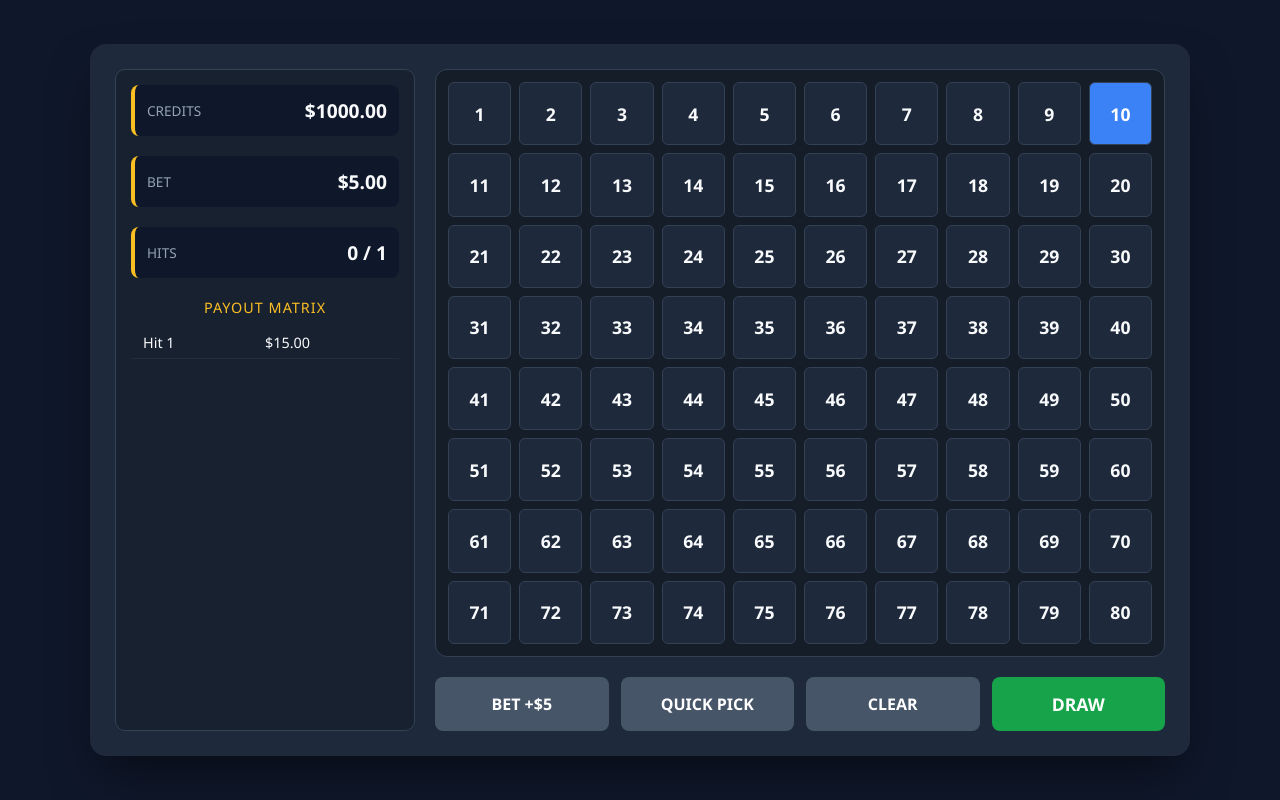
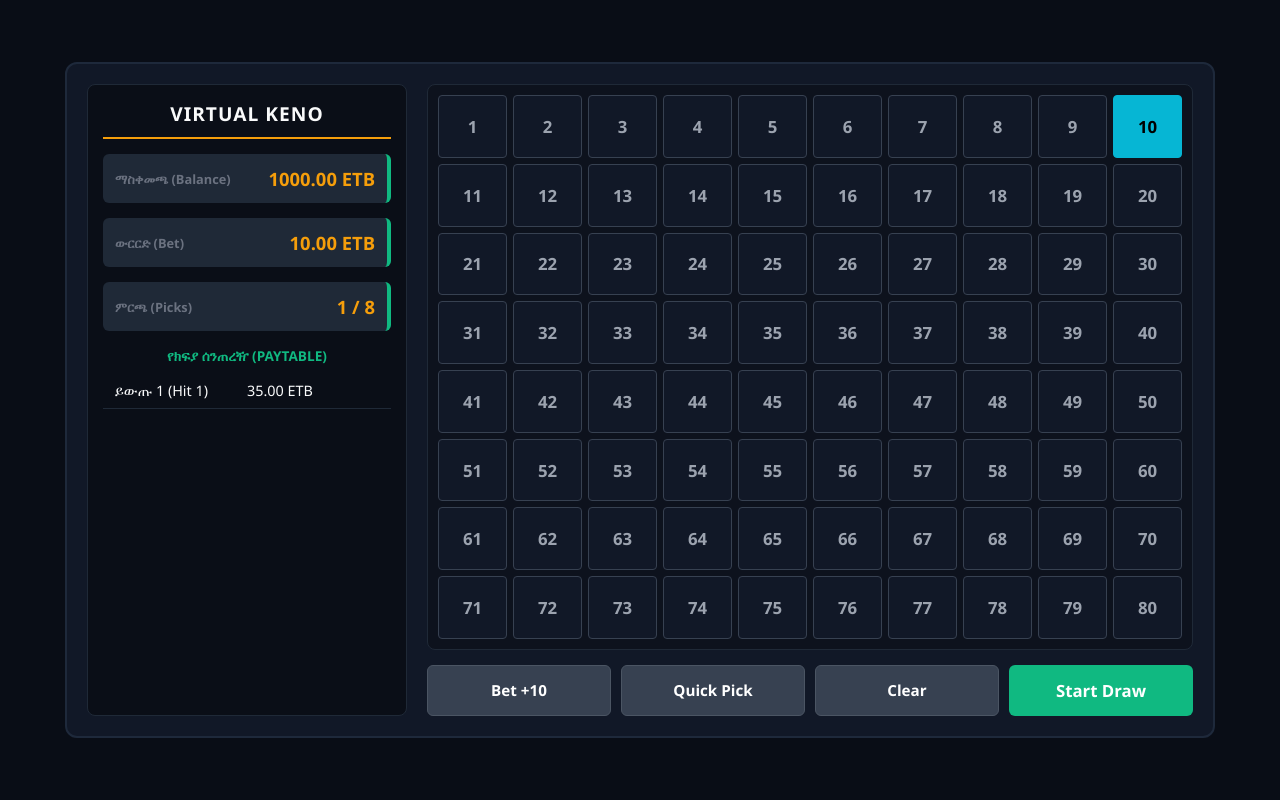
Before and after one commit to SpyBoy278/GKeno, a website: page index.html in a window 1280 px wide. Both pictures are taken after a click on the element "10". Drawn offline with Linux system fonts and the light colour scheme.

Commit message:
Update index.html

```diff
--- a/index.html
+++ b/index.html
@@ -1,27 +1,27 @@
 <!DOCTYPE html>
-<html lang="en">
+<html lang="am">
 <head>
     <meta charset="UTF-8">
     <meta name="viewport" content="width=device-width, initial-scale=1.0">
-    <title>Casino Keno - Atlas-V Replica</title>
+    <title>Ethio Lottery Virtual Keno Replica</title>
     <style>
         :root {
-            --bg-main: #0f172a;
-            --bg-panel: #1e293b;
-            --grid-border: #334155;
-            --text-light: #f8fafc;
-            --text-muted: #94a3b8;
-            --accent-gold: #fbbf24;
-            --selected-blue: #3b82f6;
-            --hit-green: #22c55e;
-            --miss-red: #ef4444;
+            --bg-main: #090d16;
+            --bg-panel: #111827;
+            --grid-border: #1f2937;
+            --text-light: #f9fafb;
+            --text-muted: #6b7280;
+            --ethio-green: #10b981;
+            --ethio-yellow: #f59e0b;
+            --ethio-red: #ef4444;
+            --selected-glow: #06b6d4;
         }
 
         * {
             box-sizing: border-box;
             margin: 0;
             padding: 0;
-            font-family: 'Segoe UI', Tahoma, Geneva, Verdana, sans-serif;
+            font-family: 'Segoe UI', Arial, sans-serif;
             user-select: none;
         }
 
@@ -32,375 +32,387 @@
             justify-content: center;
             align-items: center;
             min-height: 100vh;
-            padding: 20px;
+            padding: 15px;
         }
 
         .game-container {
             display: grid;
-            grid-template-columns: 300px 1fr;
+            grid-template-columns: 320px 1fr;
             gap: 20px;
             width: 100%;
-            max-width: 1100px;
+            max-width: 1150px;
             background: var(--bg-panel);
-            padding: 25px;
-            border-radius: 16px;
-            box-shadow: 0 25px 50px -12px rgba(0, 0, 0, 0.5);
+            padding: 20px;
+            border-radius: 12px;
+            border: 2px solid #1e293b;
         }
 
-        /* Left Side: Paytable & Stats */
+        /* Sidebar / Info Layout */
         .sidebar {
             display: flex;
             flex-direction: column;
-            gap: 20px;
-            background: rgba(0,0,0,0.2);
+            gap: 15px;
+            background: rgba(0, 0, 0, 0.4);
             padding: 15px;
-            border-radius: 10px;
+            border-radius: 8px;
             border: 1px solid var(--grid-border);
         }
 
-        .hud-item {
+        .brand-header {
+            text-align: center;
+            padding-bottom: 10px;
+            border-bottom: 2px solid var(--ethio-yellow);
+            font-weight: bold;
+            font-size: 1.2rem;
+            letter-spacing: 1px;
+            color: var(--text-light);
+        }
+
+        .hud-card {
+            background: #1f2937;
+            padding: 12px;
+            border-radius: 6px;
             display: flex;
             justify-content: space-between;
             align-items: center;
-            background: var(--bg-main);
-            padding: 12px;
-            border-radius: 8px;
-            border-left: 4px solid var(--accent-gold);
+            border-right: 4px solid var(--ethio-green);
         }
 
-        .hud-label { color: var(--text-muted); font-size: 0.85rem; text-transform: uppercase; }
-        .hud-value { font-weight: bold; font-size: 1.2rem; color: var(--text-light); }
+        .hud-label { color: var(--text-muted); font-size: 0.8rem; font-weight: bold; }
+        .hud-value { font-size: 1.15rem; font-weight: bold; color: var(--ethio-yellow); }
 
-        .paytable-box {
+        .paytable-wrapper {
             flex-grow: 1;
         }
 
-        .paytable-title {
-            font-size: 0.9rem;
+        .matrix-header {
+            font-size: 0.85rem;
+            color: var(--ethio-green);
             text-transform: uppercase;
-            color: var(--accent-gold);
-            margin-bottom: 10px;
+            margin-bottom: 8px;
+            font-weight: bold;
             text-align: center;
-            letter-spacing: 1px;
         }
 
-        .paytable-row {
+        .payout-row {
             display: grid;
             grid-template-columns: 1fr 1fr;
-            padding: 6px 12px;
-            border-bottom: 1px solid rgba(255,255,255,0.05);
+            padding: 8px 12px;
+            border-bottom: 1px solid #1f2937;
             font-size: 0.9rem;
         }
-        .paytable-row.highlight {
-            background: rgba(59, 130, 246, 0.2);
-            color: var(--accent-gold);
+
+        .payout-row.active-win {
+            background: rgba(16, 185, 129, 0.25);
+            border: 1px solid var(--ethio-green);
+            color: #fff;
             font-weight: bold;
         }
 
-        /* Right Side: Grid and Dashboard Controls */
-        .main-content {
+        /* Main Grid Area */
+        .board-layout {
             display: flex;
             flex-direction: column;
-            gap: 20px;
+            gap: 15px;
         }
 
-        .keno-grid {
+        .keno-grid-80 {
             display: grid;
             grid-template-columns: repeat(10, 1fr);
-            gap: 8px;
-            background: rgba(0,0,0,0.3);
-            padding: 12px;
-            border-radius: 12px;
+            gap: 6px;
+            background: rgba(0, 0, 0, 0.25);
+            padding: 10px;
+            border-radius: 8px;
             border: 1px solid var(--grid-border);
         }
 
-        .cell {
-            aspect-ratio: 1;
-            background: var(--bg-panel);
-            border: 1px solid var(--grid-border);
-            border-radius: 6px;
+        .number-node {
+            aspect-ratio: 1.1;
+            background: #111827;
+            border: 1px solid #374151;
+            border-radius: 4px;
             display: flex;
             justify-content: center;
             align-items: center;
             font-weight: bold;
-            font-size: 1.1rem;
+            font-size: 1.05rem;
             cursor: pointer;
-            transition: all 0.15s ease;
+            transition: all 0.1s ease;
+            color: #9ca3af;
         }
 
-        .cell:hover {
-            transform: scale(1.05);
-            border-color: var(--accent-gold);
+        .number-node:hover {
+            border-color: var(--ethio-yellow);
+            color: #fff;
         }
 
-        /* Cell States matching Atlas-V Visuals */
-        .cell.selected { background-color: var(--selected-blue); color: white; }
-        .cell.drawn { background-color: var(--miss-red); color: white; }
-        .cell.hit {
-            background-color: var(--hit-green);
-            color: white;
-            box-shadow: 0 0 12px var(--hit-green);
-            animation: pulse 0.5s ease;
+        /* State Mapping matching Virtual Layouts */
+        .number-node.selected {
+            background: var(--selected-glow);
+            border-color: #06b6d4;
+            color: #000;
         }
 
-        @keyframes pulse {
+        .number-node.drawn-miss {
+            background: var(--ethio-red);
+            border-color: #f87171;
+            color: #fff;
+        }
+
+        .number-node.drawn-hit {
+            background: var(--ethio-green);
+            border-color: #34d399;
+            color: #fff;
+            box-shadow: 0 0 10px rgba(16, 185, 129, 0.6);
+            animation: hitBounce 0.4s ease;
+        }
+
+        @keyframes hitBounce {
             0% { transform: scale(1); }
-            50% { transform: scale(1.15); }
+            50% { transform: scale(1.12); }
             100% { transform: scale(1); }
         }
 
-        /* Controls Dashboard */
-        .controls {
+        /* Interactive Control Dashboard */
+        .dashboard-controls {
             display: grid;
             grid-template-columns: repeat(4, 1fr);
-            gap: 12px;
+            gap: 10px;
         }
 
-        button {
-            padding: 15px;
+        .ctrl-btn {
+            padding: 14px;
             border: none;
-            border-radius: 8px;
+            border-radius: 6px;
             font-weight: bold;
-            font-size: 1rem;
+            font-size: 0.95rem;
             cursor: pointer;
-            text-transform: uppercase;
-            transition: background 0.2s;
-            color: white;
+            color: #fff;
+            transition: background 0.15s;
         }
 
-        .btn-secondary { background: #475569; }
-        .btn-secondary:hover { background: #64748b; }
-        .btn-action { background: #d97706; }
-        .btn-action:hover { background: #f59e0b; }
-        .btn-play { background: #16a34a; font-size: 1.1rem; }
-        .btn-play:hover { background: #22c55e; }
-        button:disabled { opacity: 0.4; cursor: not-allowed; transform: none !important; }
+        .btn-config { background: #374151; border: 1px solid #4b5563; }
+        .btn-config:hover { background: #4b5563; }
+        .btn-start { background: var(--ethio-green); font-size: 1.05rem; }
+        .btn-start:hover { background: #059669; }
+
+        button:disabled {
+            opacity: 0.3;
+            cursor: not-allowed;
+        }
     </style>
 </head>
 <body>
 
 <div class="game-container">
+    <!-- Left Interface Column -->
     <div class="sidebar">
-        <div class="hud-item">
-            <span class="hud-label">Credits</span>
-            <span class="hud-value" id="balance-display">$1,000.00</span>
+        <div class="brand-header">VIRTUAL KENO</div>
+
+        <div class="hud-card">
+            <span class="hud-label">ማስቀመጫ (Balance)</span>
+            <span class="hud-value" id="wallet-view">1,000.00 ETB</span>
         </div>
-        <div class="hud-item">
-            <span class="hud-label">Bet</span>
-            <span class="hud-value" id="bet-display">$5.00</span>
+        <div class="hud-card">
+            <span class="hud-label">ውርርድ (Bet)</span>
+            <span class="hud-value" id="wager-view">10.00 ETB</span>
         </div>
-        <div class="hud-item">
-            <span class="hud-label">Hits</span>
-            <span class="hud-value" id="hits-display">0 / 0</span>
+        <div class="hud-card">
+            <span class="hud-label">ምርጫ (Picks)</span>
+            <span class="hud-value" id="count-view">0 / 8</span>
         </div>
 
-        <div class="paytable-box">
-            <div class="paytable-title">Payout Matrix</div>
-            <div id="paytable-rows">
-                </div>
+        <div class="paytable-wrapper">
+            <div class="matrix-header">የክፍያ ሰንጠረዥ (Paytable)</div>
+            <div id="matrix-rows"></div>
         </div>
     </div>
 
-    <div class="main-content">
-        <div class="keno-grid" id="grid"></div>
+    <!-- Right Interface Column -->
+    <div class="board-layout">
+        <div class="keno-grid-80" id="board-grid"></div>
 
-        <div class="controls">
-            <button class="btn-secondary" id="btn-bet">Bet +$5</button>
-            <button class="btn-secondary" id="btn-quick">Quick Pick</button>
-            <button class="btn-secondary" id="btn-clear">Clear</button>
-            <button class="btn-play" id="btn-play">Draw</button>
+        <div class="dashboard-controls">
+            <button class="ctrl-btn btn-config" id="act-wager">Bet +10</button>
+            <button class="ctrl-btn btn-config" id="act-auto">Quick Pick</button>
+            <button class="ctrl-btn btn-config" id="act-reset">Clear</button>
+            <button class="ctrl-btn btn-start" id="act-play">Start Draw</button>
         </div>
     </div>
 </div>
 
 <script>
-    // Hypergeometric Authentic Casino Paytable Rules
-    // Format: [spotsSelected]: { [hits]: multiplier }
-    const PAYTABLE_MAP = {
-        1: { 1: 3 },
-        2: { 1: 1, 2: 9 },
-        3: { 2: 2, 3: 16 },
-        4: { 2: 1, 3: 6, 4: 80 },
-        5: { 2: 1, 3: 3, 4: 12, 5: 400 },
-        6: { 3: 3, 4: 7, 5: 60, 6: 1600 },
-        7: { 3: 1, 4: 5, 5: 21, 6: 250, 7: 5000 },
-        8: { 4: 3, 5: 12, 6: 100, 7: 1500, 8: 15000 },
-        9: { 4: 2, 5: 9, 6: 54, 7: 400, 8: 4000, 9: 25000 },
-        10: { 0: 2, 5: 5, 6: 24, 7: 140, 8: 1200, 9: 10000, 10: 100000 }
+    // Exact Virtual 1-8 spot payoff configuration map
+    const ETHIO_ODDS = {
+        1: { 1: 3.5 },
+        2: { 1: 1, 2: 8.5 },
+        3: { 2: 2.5, 3: 16 },
+        4: { 2: 1, 3: 5, 4: 55 },
+        5: { 2: 1, 3: 2.5, 4: 10, 5: 250 },
+        6: { 3: 2, 4: 6, 5: 50, 6: 1000 },
+        7: { 3: 1, 4: 3, 5: 15, 6: 120, 7: 4000 },
+        8: { 4: 2, 5: 10, 6: 60, 7: 600, 8: 10000 }
     };
 
-    let state = {
-        balance: 1000,
-        bet: 5,
+    let runtime = {
+        wallet: 1000,
+        wager: 10,
         selected: [],
         drawn: [],
-        isDrawing: false
+        activeDraw: false
     };
 
-    const gridEl = document.getElementById('grid');
-    const paytableRowsEl = document.getElementById('paytable-rows');
+    const targetGrid = document.getElementById('board-grid');
+    const targetMatrix = document.getElementById('matrix-rows');
 
-    // Initialize the 80 Ball Grid Element
-    function initGrid() {
-        gridEl.innerHTML = '';
-        for (let i = 1; i <= 80; i++) {
-            const cell = document.createElement('div');
-            cell.classList.add('cell');
-            cell.textContent = i;
-            cell.addEventListener('click', () => handleCellClick(i));
-            gridEl.appendChild(cell);
+    function buildBoard() {
+        targetGrid.innerHTML = '';
+        for (let idx = 1; idx <= 80; idx++) {
+            const node = document.createElement('div');
+            node.className = 'number-node';
+            node.textContent = idx;
+            node.addEventListener('click', () => onNodeInteraction(idx));
+            targetGrid.appendChild(node);
         }
     }
 
-    function handleCellClick(num) {
-        if (state.isDrawing) return;
+    function onNodeInteraction(numberValue) {
+        if (runtime.activeDraw) return;
+        if (runtime.drawn.length > 0) runtime.drawn = [];
 
-        // Reset boards on selection if a previous round completed
-        if (state.drawn.length > 0) { resetRoundVisuals(); }
-
-        const idx = state.selected.indexOf(num);
-        if (idx > -1) {
-            state.selected.splice(idx, 1);
+        const positionIndex = runtime.selected.indexOf(numberValue);
+        if (positionIndex > -1) {
+            runtime.selected.splice(positionIndex, 1);
         } else {
-            if (state.selected.length >= 10) return; // Standard casino spot cap
-            state.selected.push(num);
+            if (runtime.selected.length >= 8) return; // Strict Ethio Lottery 8 spot ceiling
+            runtime.selected.push(numberValue);
         }
-        updateUI();
+        refreshInterface();
     }
 
-    function updateUI() {
-        // Sync Grid Cell States
-        const cells = gridEl.children;
-        for (let i = 1; i <= 80; i++) {
-            const cell = cells[i - 1];
-            cell.className = 'cell'; // clear states
+    function refreshInterface() {
+        const structuralNodes = targetGrid.children;
+        for (let currentNum = 1; currentNum <= 80; currentNum++) {
+            const loopNode = structuralNodes[currentNum - 1];
+            loopNode.className = 'number-node';
 
-            const isSel = state.selected.includes(i);
-            const isDrwn = state.drawn.includes(i);
+            const activeSelection = runtime.selected.includes(currentNum);
+            const activeDrawPool = runtime.drawn.includes(currentNum);
 
-            if (isSel && isDrwn) cell.classList.add('hit');
-            else if (isSel) cell.classList.add('selected');
-            else if (isDrwn) cell.classList.add('drawn');
+            if (activeSelection && activeDrawPool) loopNode.classList.add('drawn-hit');
+            else if (activeSelection) loopNode.classList.add('selected');
+            else if (activeDrawPool) loopNode.classList.add('drawn-miss');
         }
 
-        // Sync HUD Strings
-        document.getElementById('balance-display').textContent = `$${state.balance.toFixed(2)}`;
-        document.getElementById('bet-display').textContent = `$${state.bet.toFixed(2)}`;
+        // Value Displays
+        document.getElementById('wallet-view').textContent = `${runtime.wallet.toFixed(2)} ETB`;
+        document.getElementById('wager-view').textContent = `${runtime.wager.toFixed(2)} ETB`;
 
-        const hits = state.selected.filter(n => state.drawn.includes(n)).length;
-        document.getElementById('hits-display').textContent = `${hits} / ${state.selected.length}`;
+        const matchedHits = runtime.selected.filter(val => runtime.drawn.includes(val)).length;
+        document.getElementById('count-view').textContent = `${runtime.selected.length} / 8`;
 
-        // Build Dynamic Sidebar Paytable Layout
-        renderPaytable(hits);
+        renderOddsMatrix(matchedHits);
 
-        // Control Lockouts
-        document.getElementById('btn-play').disabled = state.selected.length === 0 || state.isDrawing;
-        document.getElementById('btn-clear').disabled = state.isDrawing;
-        document.getElementById('btn-quick').disabled = state.isDrawing;
-        document.getElementById('btn-bet').disabled = state.isDrawing;
+        // Control Validation Lockouts
+        document.getElementById('act-play').disabled = runtime.selected.length === 0 || runtime.activeDraw;
+        document.getElementById('act-reset').disabled = runtime.activeDraw;
+        document.getElementById('act-auto').disabled = runtime.activeDraw;
+        document.getElementById('act-wager').disabled = runtime.activeDraw;
     }
 
-    function renderPaytable(currentHitCount) {
-        paytableRowsEl.innerHTML = '';
-        const spots = state.selected.length;
-        if (spots === 0) {
-            paytableRowsEl.innerHTML = '<div style="color:var(--text-muted); text-align:center; padding:20px; font-size:0.85rem;">Select spots on the grid to populate payouts.</div>';
+    function renderOddsMatrix(currentHitCount) {
+        targetMatrix.innerHTML = '';
+        const currentSelectedLength = runtime.selected.length;
+
+        if (currentSelectedLength === 0) {
+            targetMatrix.innerHTML = '<div style="color:var(--text-muted); text-align:center; padding:25px; font-size:0.8rem;">ቁጥሮችን ይምረጡ (Select numbers to view paytable)</div>';
             return;
         }
 
-        const payouts = PAYTABLE_MAP[spots] || {};
-        // Layout all possible successful match scenarios sorted by payout size
-        Object.keys(payouts).forEach(hitKey => {
-            const hitNum = parseInt(hitKey);
-            const mult = payouts[hitNum];
-            const winAmount = state.bet * mult;
+        const tierPrizes = ETHIO_ODDS[currentSelectedLength] || {};
+        Object.keys(tierPrizes).forEach(matchCountKey => {
+            const matchInt = parseInt(matchCountKey);
+            const oddsRatio = tierPrizes[matchInt];
+            const localizedPrizeValue = runtime.wager * oddsRatio;
 
-            const row = document.createElement('div');
-            row.classList.add('paytable-row');
-            if (state.drawn.length > 0 && currentHitCount === hitNum) {
-                row.classList.add('highlight'); // Highlight exact winning tier
+            const entryRow = document.createElement('div');
+            entryRow.className = 'payout-row';
+            if (runtime.drawn.length > 0 && currentHitCount === matchInt) {
+                entryRow.classList.add('active-win');
             }
 
-            row.innerHTML = `<span>Hit ${hitNum}</span><span>$${winAmount.toFixed(2)}</span>`;
-            paytableRowsEl.appendChild(row);
+            entryRow.innerHTML = `<span>ይውጡ ${matchInt} (Hit ${matchInt})</span><span>${localizedPrizeValue.toFixed(2)} ETB</span>`;
+            targetMatrix.appendChild(entryRow);
         });
     }
 
-    function resetRoundVisuals() {
-        state.drawn = [];
-    }
-
-    // Quick Pick Feature
-    document.getElementById('btn-quick').addEventListener('click', () => {
-        resetRoundVisuals();
-        state.selected = [];
-        while(state.selected.length < 10) {
-            let r = Math.floor(Math.random() * 80) + 1;
-            if(!state.selected.includes(r)) state.selected.push(r);
-        }
-        updateUI();
+    // Interactive Button Hooks
+    document.getElementById('act-wager').addEventListener('click', () => {
+        runtime.drawn = [];
+        runtime.wager = runtime.wager >= 50 ? 10 : runtime.wager + 10;
+        refreshInterface();
     });
 
-    // Clear Feature
-    document.getElementById('btn-clear').addEventListener('click', () => {
-        resetRoundVisuals();
-        state.selected = [];
-        updateUI();
+    document.getElementById('act-auto').addEventListener('click', () => {
+        runtime.drawn = [];
+        runtime.selected = [];
+        while (runtime.selected.length < 8) {
+            let generatedVal = Math.floor(Math.random() * 80) + 1;
+            if (!runtime.selected.includes(generatedVal)) runtime.selected.push(generatedVal);
+        }
+        refreshInterface();
     });
 
-    // Bet Adjustment Cycle
-    document.getElementById('btn-bet').addEventListener('click', () => {
-        resetRoundVisuals();
-        state.bet = state.bet >= 25 ? 5 : state.bet + 5;
-        updateUI();
+    document.getElementById('act-reset').addEventListener('click', () => {
+        runtime.drawn = [];
+        runtime.selected = [];
+        refreshInterface();
     });
 
-    // The Drawing Loop Logic Engine
-    document.getElementById('btn-play').addEventListener('click', () => {
-        if (state.balance < state.bet) {
-            alert("Insufficient Balance!");
+    document.getElementById('act-play').addEventListener('click', () => {
+        if (runtime.wallet < runtime.wager) {
+            alert("ይቅርታ፣ በቂ ገንዘብ የለም! (Insufficient Balance)");
             return;
         }
 
-        state.balance -= state.bet;
-        state.drawn = [];
-        state.isDrawing = true;
-        updateUI();
+        runtime.wallet -= runtime.wager;
+        runtime.drawn = [];
+        runtime.activeDraw = true;
+        refreshInterface();
 
-        // Standard 20 number drawing tracking pool
-        let pool = Array.from({length: 80}, (_, i) => i + 1);
-        let drawsLeft = 20;
+        let processingPool = Array.from({length: 80}, (_, indexOffset) => indexOffset + 1);
+        let trackingBallsToDraw = 20;
 
-        let interval = setInterval(() => {
-            if (drawsLeft > 0) {
-                let randIdx = Math.floor(Math.random() * pool.length);
-                let ball = pool.splice(randIdx, 1)[0];
-                state.drawn.push(ball);
-                updateUI();
-                drawsLeft--;
+        let sequenceLoop = setInterval(() => {
+            if (trackingBallsToDraw > 0) {
+                let selectionIndex = Math.floor(Math.random() * processingPool.length);
+                let selectedBallValue = processingPool.splice(selectionIndex, 1)[0];
+                runtime.drawn.push(selectedBallValue);
+                refreshInterface();
+                trackingBallsToDraw--;
             } else {
-                clearInterval(interval);
-                evaluateWin();
+                clearInterval(sequenceLoop);
+                calculateFinalReturns();
             }
-        }, 120); // 120ms delay replicates the smooth mechanical cascade of Atlas-V displays
+        }, 150); // Paced to match the digital telemetry display of modern lottery systems
     });
 
-    function evaluateWin() {
-        state.isDrawing = false;
-        const spots = state.selected.length;
-        const hits = state.selected.filter(n => state.drawn.includes(n)).length;
+    function calculateFinalReturns() {
+        runtime.activeDraw = false;
+        const totalPicksSelected = runtime.selected.length;
+        const totalMatchesFound = runtime.selected.filter(val => runtime.drawn.includes(val)).length;
 
-        const payouts = PAYTABLE_MAP[spots] || {};
-        if (payouts[hits]) {
-            const prize = state.bet * payouts[hits];
-            state.balance += prize;
+        const dynamicTargetMap = ETHIO_ODDS[totalPicksSelected] || {};
+        if (dynamicTargetMap[totalMatchesFound]) {
+            const allocatedWinnings = runtime.wager * dynamicTargetMap[totalMatchesFound];
+            runtime.wallet += allocatedWinnings;
         }
-        updateUI();
+        refreshInterface();
     }
 
-    // Start App Instance
-    initGrid();
-    updateUI();
+    // App Initialization
+    buildBoard();
+    refreshInterface();
 </script>
 
 </body>
```
